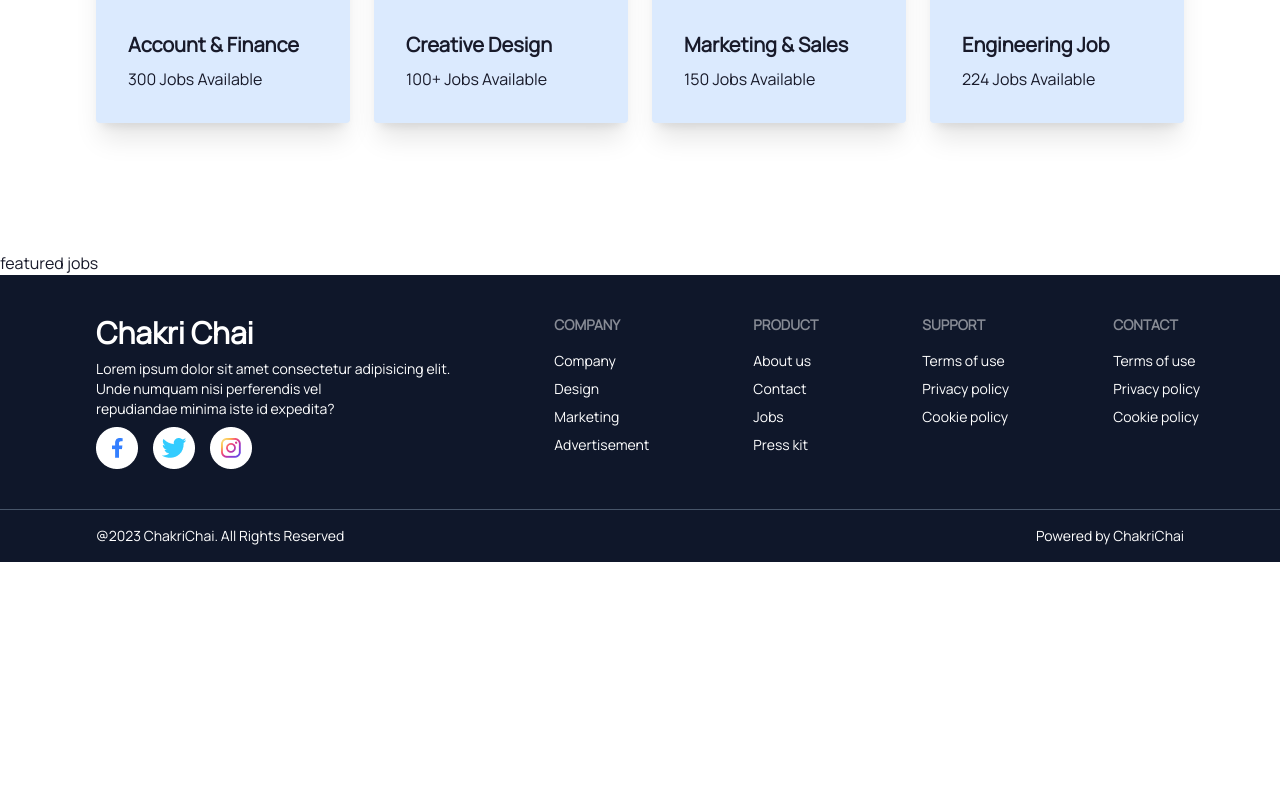
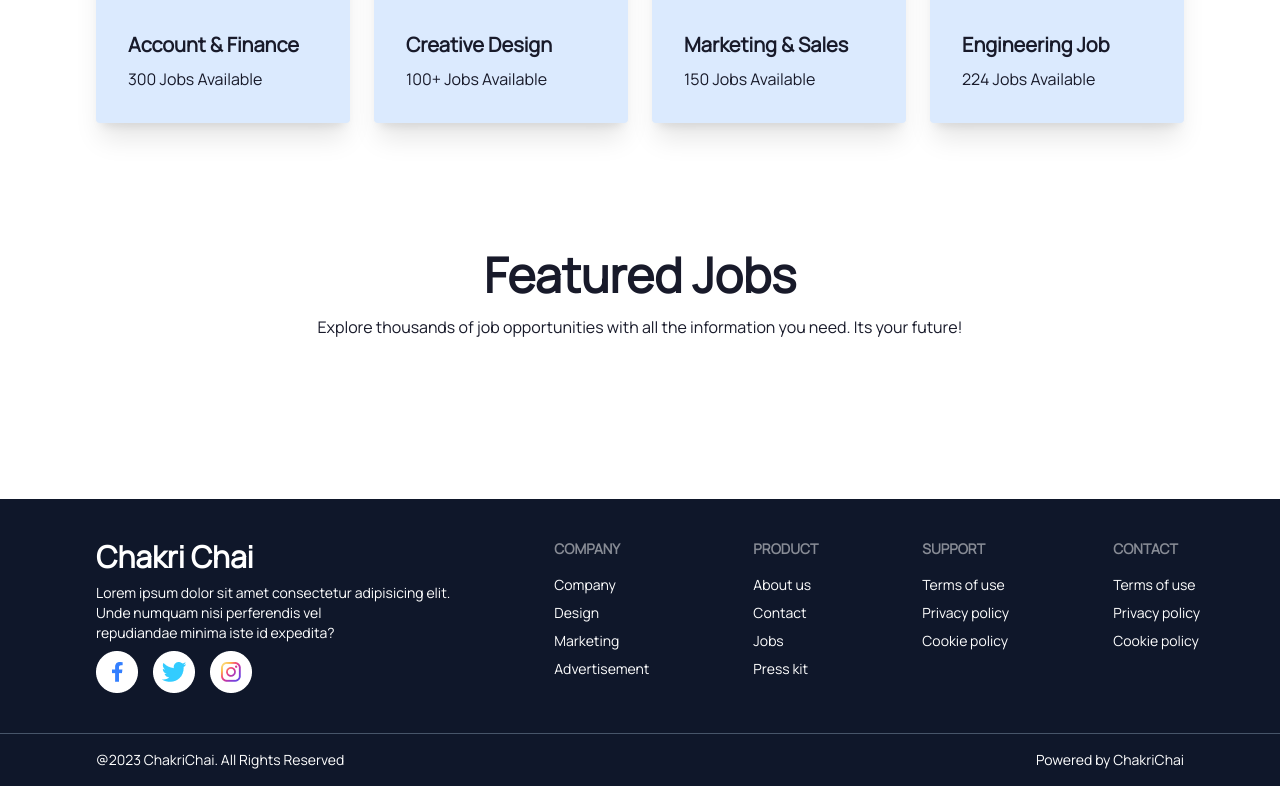
Before and after one commit to mishukmahbub/ChakriChai, a React (Vite) app in the folder ChakriChai-MishukMahbub/: page / in a window 1280 px wide. Shown: the part 1033-1819 px from the top of the page. Before the commit the page ends 1595 px from the top, so only its background shows below. Built offline with nearby package versions, Linux system fonts and the light colour scheme.

Commit message:
featured jobs created

```diff
--- a/ChakriChai-MishukMahbub/src/components/FeaturedJobs.jsx
+++ b/ChakriChai-MishukMahbub/src/components/FeaturedJobs.jsx
@@ -3,7 +3,14 @@ import React from 'react';
 const FeaturedJobs = () => {
     return (
         <div>
-            featured jobs
+            <div className='mx-24 my-32'>
+                <h2 className='text-5xl text-center font-extrabold'>Featured Jobs</h2>
+                <p className='text-center pt-4 pb-8'>Explore thousands of job opportunities with all the information you need. Its your future!</p>
+
+                <div className='grid grid-cols-2 gap-6'>
+
+                </div>
+            </div>
         </div>
     );
 };
--- a/ChakriChai-MishukMahbub/src/components/Showcase.jsx
+++ b/ChakriChai-MishukMahbub/src/components/Showcase.jsx
@@ -24,7 +24,7 @@ const Showcase = () => {
                     }
                 </div>
             </div>
-
+            {/* Featured Jobs Section */}
             <FeaturedJobs></FeaturedJobs>
         </div>
     );
```
